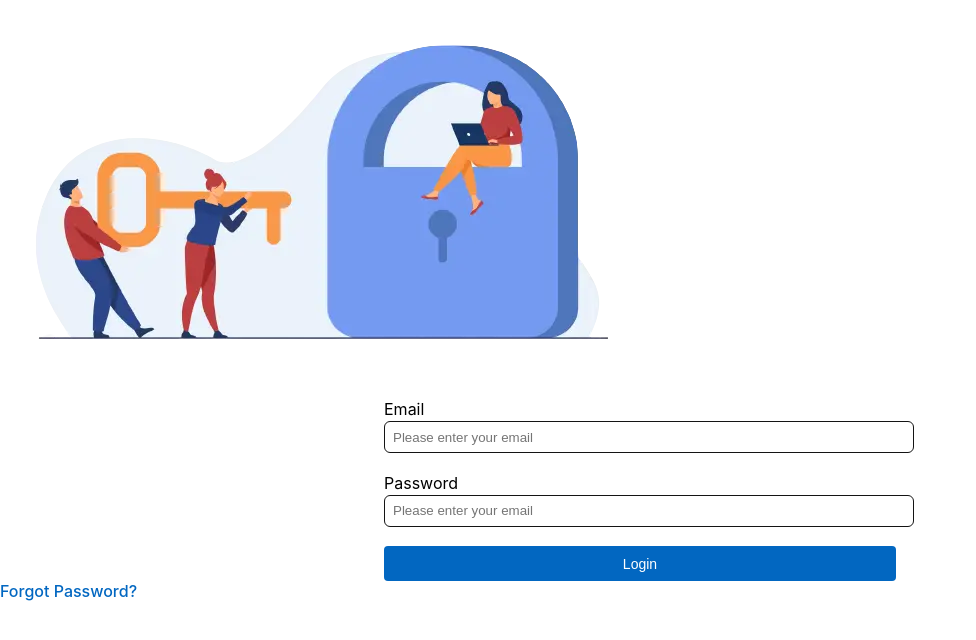
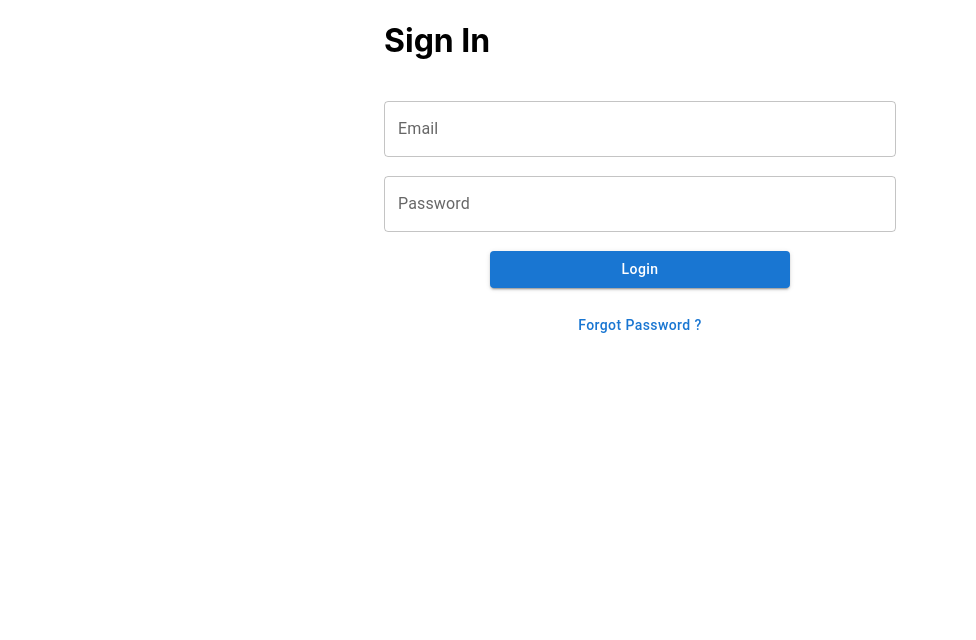
Before and after one commit to fortune710/info-management-system, a React (Create React App) app: page /login in a window 1280 px wide. Shown: the top 640 px of the page, without its empty margins (0-976 px from the left). Built offline with nearby package versions, Linux system fonts and the light colour scheme.

Commit message:
added mui button

```diff
--- a/src/pages/SignIn/SignIn.js
+++ b/src/pages/SignIn/SignIn.js
@@ -4,10 +4,6 @@
 import { Link, useNavigate } from 'react-router-dom';
 
 //Component Imports
-import FormInput from '../../components/FormInput/FormInput';
-import Modal from '../../components/Modal/Modal';
-
-import Button from '../../components/Button/Button';
 
 import Login from '../../assets/login.webp';
 
@@ -15,6 +11,7 @@
 //import Firebase from '../firebase-init';
 
 import './signin.styles.scss';
+import { Button, TextField } from '@mui/material';
 
 const SignInPage = () => {
     //const auth = getAuth(Firebase);
@@ -26,9 +23,15 @@
     });
     const router = useNavigate();
 
+    const styles = {
+        width: 300,
+        margin: '0 auto',
+        textTransform: 'capitalize'
+    }
+
     const completeSignIn = () => {
         const { email, password } = getValues();
-        router('/dashboard/home', { replace: true })
+        router('/dashboard/home')
 
         /*
         signInWithEmailAndPassword(auth, email, password)
@@ -45,33 +48,42 @@
 
     return(
         <main>
-            <img src={Login} alt={'People holding key and padlock'} />
 
             <form onSubmit={handleSubmit(completeSignIn)}>
-                <FormInput
-                    register={register}
-                    name={'email'}
-                    type="email"
-                    placeholder="Please enter your email"
-                    errorMessage={'Not a valid email'}
-                />
+                <h1>Sign In</h1>
 
-                <FormInput
-                    register={register}
-                    name={'password'}
-                    type="password"
+                <TextField
+                    {...register('email')}
+                    variant='outlined'
+                    type={'email'}
+                    label="Email"
                     placeholder="Please enter your email"
                 />
 
-                <Button color={'primary'} type='submit'>
+                <TextField
+                    {...register('password')}
+                    variant='outlined'
+                    type={'password'}
+                    label="Password"
+                    placeholder="Please enter your password"
+                />
+
+                <Button
+                    sx={styles}
+                    variant='contained'
+                    type='submit'>
                     Login
                 </Button>
 
+                <Button sx={styles} onClick={() => router('/forgot-password')}>
+                    Forgot Password ?
+                </Button>
+
+
+
+
             </form>
 
-            <Link to={'/forgot-password'}>
-                Forgot Password?
-            </Link>
 
         </main>
     )
```
